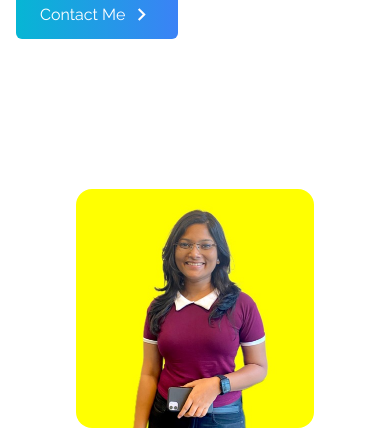
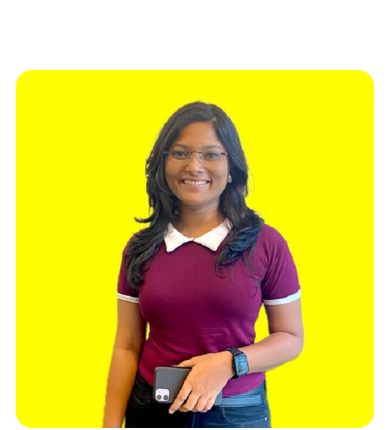
Before and after one commit to Swapnalikadam12/Portfolio, a React (Create React App) app: page / in a window 390 px wide. Shown: the part 416-846 px from the top of the page. Built offline with nearby package versions, Linux system fonts and the light colour scheme; a web font is replaced by a local one.

Commit message:
image changes

```diff
--- a/src/components/Home.jsx
+++ b/src/components/Home.jsx
@@ -36,9 +36,9 @@ const Home = () => {
           <img
             src={SwapnaliKadam}
             alt="my profile"
-            height='200px'
-            className="rounded-2xl mx-auto w-2/3 md:w-full"
-            // className="rounded-2xl mx-auto w-96	width: 24rem;"
+            height='400px'
+            // className="rounded-2xl mx-auto w-2/3 md:w-full"
+            className="rounded-2xl mx-auto w-96	width: 24rem;"
           />
         </div>
       </div>
```
Also changed, not shown: src/assets/SwapnaliKadam.JPG.
